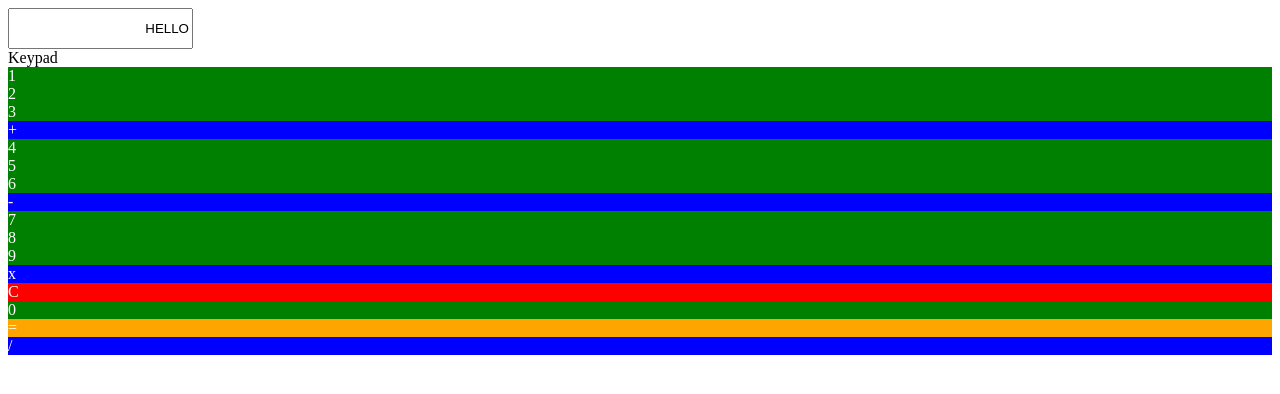
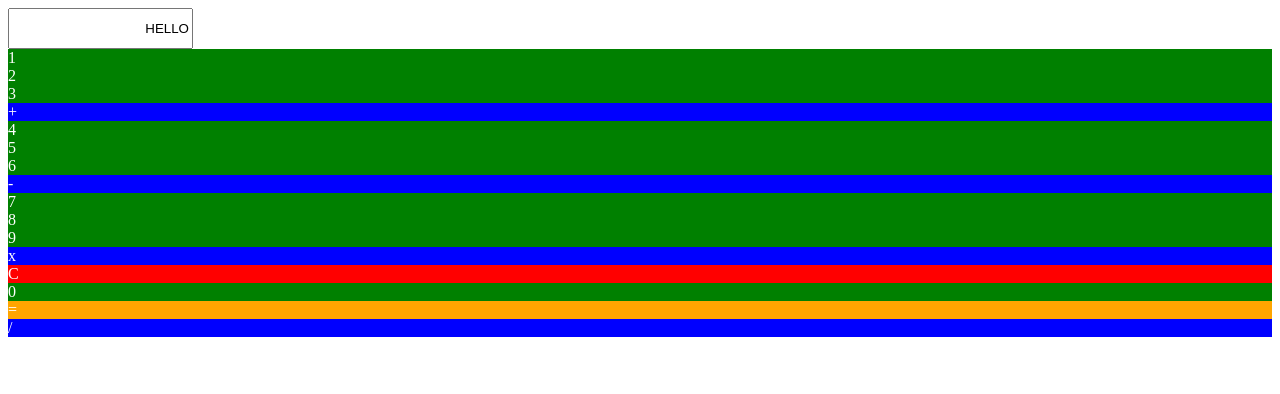
Before and after one commit to cohs88/sonata-react-calculator, a React (Create React App) app: page / in a window 1280 px wide. Shown: the top 394 px of the page. Built offline with nearby package versions, Linux system fonts and the light colour scheme.

Commit message:
removed string

```diff
--- a/src/components/Keypad.js
+++ b/src/components/Keypad.js
@@ -4,7 +4,6 @@ import Key from './Key';
 const Keypad  = (props) =>{
     return (
         <div>
-            Keypad
             <Key text="1" type="numeric"/>
             <Key text="2" type="numeric"/>
             <Key text="3" type="numeric"/>
```
